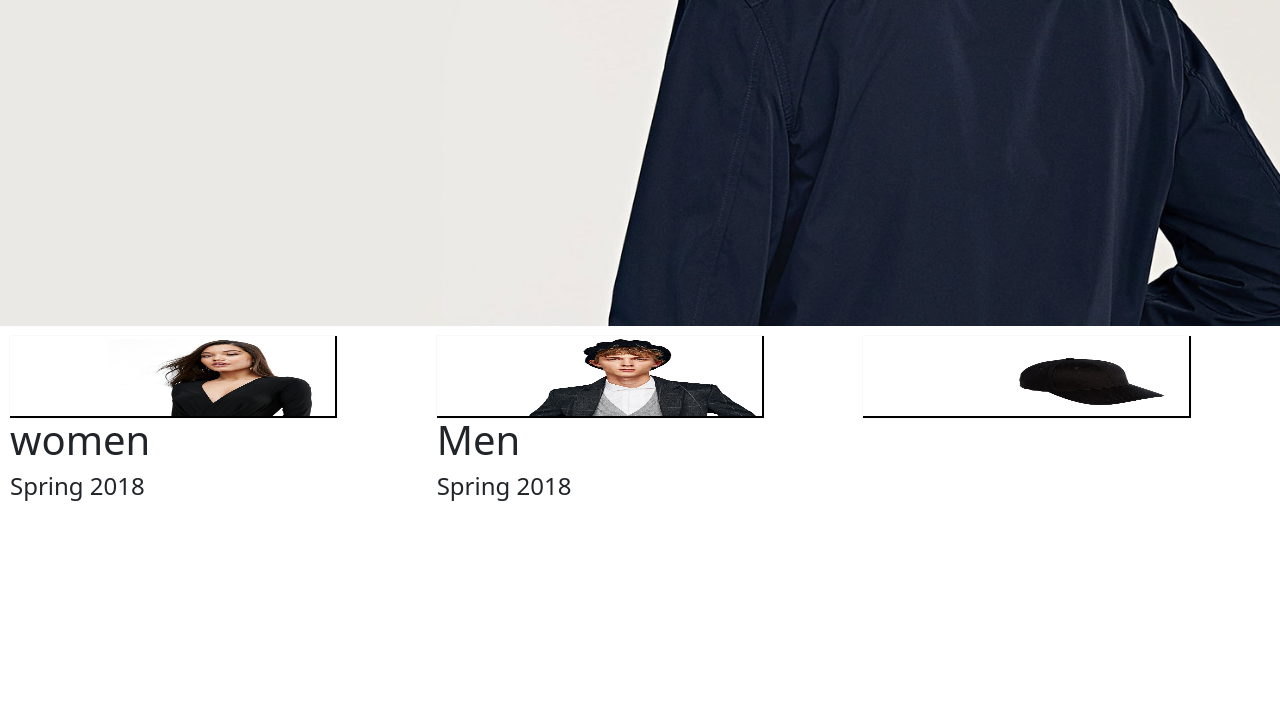
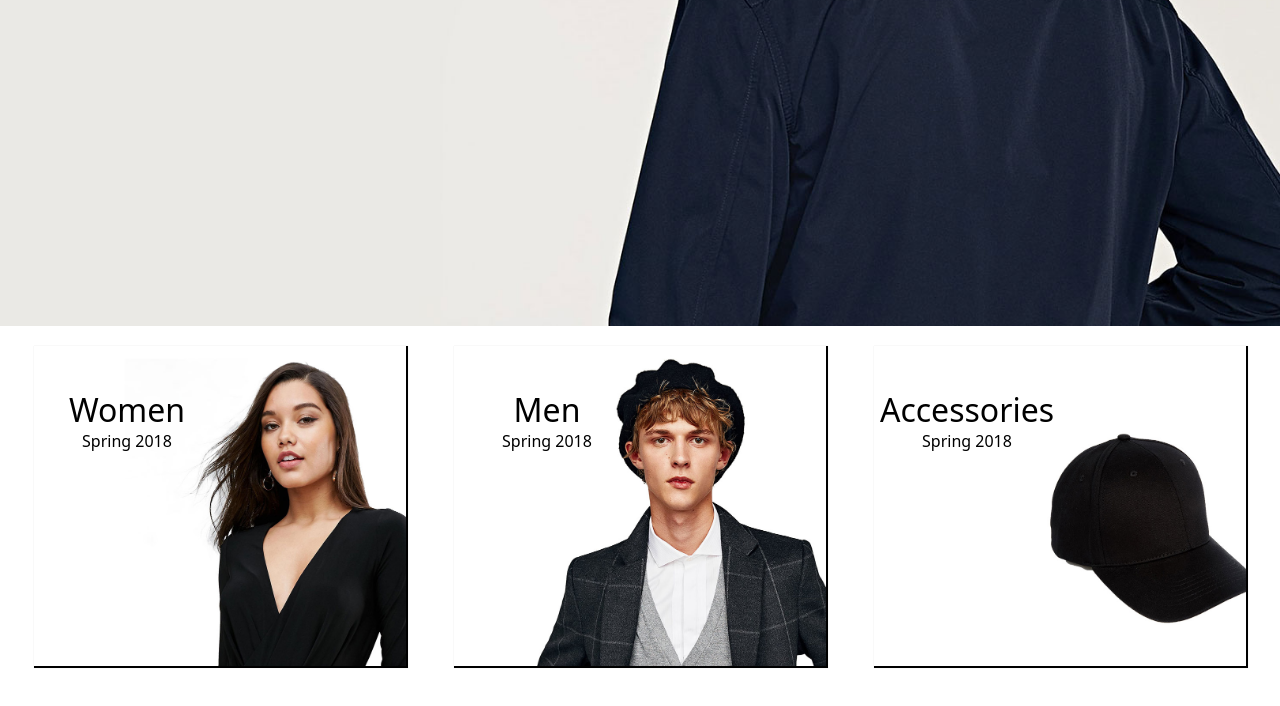
Before and after one commit to KingComander/Ecommerswebsite, a plain HTML site: page index.html in a window 1280 px wide. Shown: the part 474-1180 px from the top of the page. Drawn offline with nearby package versions, Linux system fonts and the light colour scheme; a web font is replaced by a local one.

Commit message:
update index.html

```diff
--- a/index.html
+++ b/index.html
@@ -199,33 +199,67 @@ img.custom-logo {
             }
         }
 
-        #Shop{
-            height: 50vh;
-            width: 100%;
+        /* Base styles for all devices */
+#Shop {
     display: flex;
-            overflow: hidden;
+    flex-wrap: wrap; /* Allows items to wrap to the next line */
+    gap: 20px; /* Space between items */
+    justify-content: center; /* Center items within the container */
+    padding: 20px;
 }
 
-        .women, .men, .accessories{
-            margin: 10px;
-            height: 50vh;
-            width: 50vw;
+.item {
+    position: relative; /* Enables absolute positioning for text */
+    width: 100%; /* Full width on smaller screens */
+    max-width: 35rem; /* Limit the maximum width of each item */
+    margin: 0 auto; /* Center item horizontally within its container */
 }
-        .women img{
-          height: 20%;
-          width: 80%;
-          box-shadow: .5px .5px .5px 1px black;
+
+.item img {
+    width: 100%; /* Image takes full width of the container */
+    height: 20rem; /* Set a fixed height */
+    object-fit: cover; /* Ensures the image covers the container */
+    box-shadow: 0.5px 0.5px 0.5px 1px black; /* Add a shadow around images */
 }
-        .men img{
-          height: 20%;
-          width: 80%;
-          box-shadow: .5px .5px .5px 1px black;
+
+.item h1,
+.item h4 {
+    position: absolute; /* Position text over the image */
+    color: black; /* White text for contrast */
+    width: 100%; /* Full width to center text */
+    text-align: center; /* Center the text horizontally */
+    margin: 0; /* Remove default margins */
+    left: 25%; /* Center horizontally */
+    transform: translateX(-50%); /* Adjust for horizontal centering */
 }
-        .accessories img{
-          height: 20%;
-          width: 80%;
-          box-shadow: .5px .5px .5px 1px black;
+
+.item h1 {
+    top: 20%; /* Center vertically */
+    transform: translate(-50%, -50%); /* Adjust for both horizontal and vertical centering */
+    font-size: 2rem; /* Adjust the font size */
 }
+
+.item h4 {
+    top: 30%; /* Position subtitle below the title */
+    transform: translate(-50%, -50%); /* Adjust for both horizontal and vertical centering */
+    font-size: 1rem; /* Adjust the font size */
+}
+
+/* Media Query for Tablets and Larger Screens */
+@media (min-width: 768px) {
+    .item {
+        width: 48%; /* Two items per row on tablets */
+    }
+}
+
+/* Media Query for Desktops and Larger Screens */
+@media (min-width: 1024px) {
+    .item {
+        width: 30%; /* Three items per row on desktops */
+    }
+}
+
+
     </style>
 </head>
 <body>
@@ -264,20 +298,23 @@ img.custom-logo {
     </section>
 
     <section id="Shop">
-        <div class="women">
-            <img src="png/banner-01.jpg" alt="banner">
-            <h1>women</h1>
+    <div class="item women">
+        <img src="png/banner-01.jpg" alt="Women's banner">
+        <h1>Women</h1>
         <h4>Spring 2018</h4>
     </div>
-        <div class="men">
-          <img src="png/banner-02.jpg" alt="banner">
+    <div class="item men">
+        <img src="png/banner-02.jpg" alt="Men's banner">
         <h1>Men</h1>
         <h4>Spring 2018</h4>
     </div>
-        <div class="accessories">
-          <img src="png/banner-03.jpg" alt="banner">
+    <div class="item accessories">
+        <img src="png/banner-03.jpg" alt="Accessories banner">
+        <h1>Accessories</h1>
+        <h4>Spring 2018</h4>
     </div>
     </section>
+
 
     <script>
         $(document).ready(function() {
```
Lines whose indentation alone changed are shown as unchanged.
